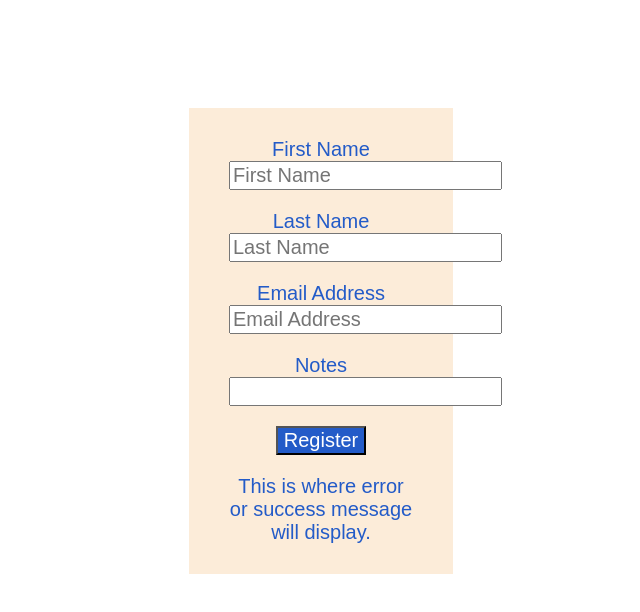
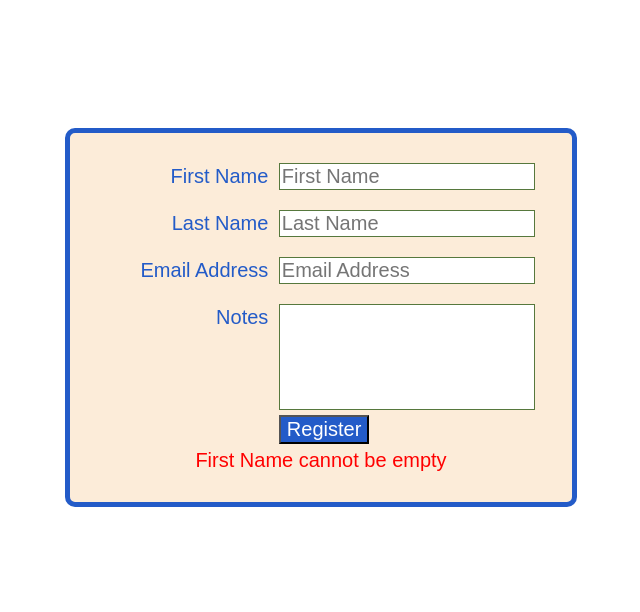
Before and after one commit to hyu2666/app-Haitong-Yu-hw3, a plain HTML site: page index.html in a window 1280 px wide. Both pictures are taken after a click on the button "Register". Shown: the whole page, without its empty margins (319-959 px from the left). Drawn offline with Linux system fonts and the light colour scheme.

Commit message:
finish coding

```diff
--- a/index.html
+++ b/index.html
@@ -3,45 +3,69 @@
 <head>
 <style>
 
-/*body {
-	padding: 100px 500px;
-	border-radius: 50px;
-	border: 10px;
-  border-color: rgb(35,91,200);
-}*/
-
-#outDiv {
-  padding: 100px 500px;
-  ackground-color: rgb(35,91,200);
+body {
+	/*padding: 100px 500px;*/
+	/*margin-left: 20%*/
+	margin: 10% 30% 30% 30%;
 }
 
-#Div {
+#outerDiv {
   background-color: rgb(252,236,217);
   padding: 30px 40px;
+	border:5px solid rgb(35,91,200);
+	border-radius: 10px;
   font-size: 20px;
   font-family: "arial";
   color: rgb(35,91,200);
   text-align: center;
-  /*border: 10px;*/
+}
+
+#leftDiv {
+	width: 38%;
+	text-align:right;
+	float:left;
+	display: inline;
+}
+#rightDiv {
+	width: 60%;
+	text-align:left;
+	float:right;
+	display: inline;
+}
+
+#bottomDiv {
+	display: inline-block;
+	text-align: center;
+	color: black;
+}
+#errorInfo {
+	text-align: center;
+}
+
+.input-label {
+	margin-bottom: 20px;
+	padding: 2px;
+}
+
+#errorInfo {
+	color: black;
+	text-align: center;
 }
 
 input {
-	/*padding: 10px;*/
-	/*width: 15%;*/
-	/*text-align: center;*/
   font-size: 20px;
-	/*border-radius: 10;*/
+  border:1px solid rgb(86,120,61);
+  margin-bottom: 20px;
 }
 button {
 	font-size: 20px;
 	background-color: rgb(35,91,200);
 	color: white;
-
+	align: center;
+	cursor: pointer;
 }
 input::-webkit-input-placeholder{
 	border-color: rgb(35,91,200);
-/*	border: 20px;
-  color:rgb(193,193,193);*/
 }
 input::-moz-placeholder{   /* Mozilla Firefox 19+ */
   color:rgb(193,193,193);
@@ -53,34 +77,95 @@ input:-ms-input-placeholder{  /* Internet Explorer 10-11 */
   color:rgb(193,193,193);
 }
 
+.invalid:-moz-placeholder { /* Mozilla Firefox 4 to 18 */
+    color: red;
+}
+
+.invalid::-moz-placeholder { /* Mozilla Firefox 19+ */
+    color: red;
+}
+
+input.invalid:-ms-input-placeholder{
+    color: red;
+}
+
+input.invalid::-webkit-input-placeholder {
+    color: red;
+}
+
+#noteInput {
+	resize: none;
+	font-size: 20px;
+	border:1px solid rgb(86,120,61);
+}
+
 </style>
 </head>
 <body>
+<div id="outerDiv">
+	<div style="display: inline-block;">
+		<div id="leftDiv">
+			<div class="input-label">First Name</div>
+			<div class="input-label">Last Name</div>
+			<div class="input-label">Email Address</div>
+			<div class="input-label">Notes</div>
+		</div>
 
-<div id="outDiv">
-	<div id="Div">
-  <span>First Name</span>
-  <input type="text" id="firstNameInput" class="inputBox" placeholder="First Name">
-  <p></p>
-  <span>Last Name</span>
-  <input type="text" id="lastNameInput" class="inputBox" placeholder="Last Name">
-  <p></p>
-  <span>Email Address</span>
-  <input type="text" id="emailInput" class="inputBox" placeholder="Email Address">
-  <p></p>
-  <span>Notes</span>
-  <input type="text" id="noteInput" class="inputBox" placeholder="">
-  <p></p>
-  <button>Register</button>
-  <p></p>
-  <span id="registerBut">This is where error or success message will display.</span>
+		<div id="rightDiv">
+			<input type="text" class="input-box" id="firstNameInput" placeholder="First Name" style="width:250px;">
+			<input type="text" class="input-box" id="lastNameInput" placeholder="Last Name" style="width:250px;">
+			<input type="text" class="input-box" id="emailInput" placeholder="Email Address" style="width:250px;">
+			<textarea type="text" class="input-box" id="noteInput" placeholder="" style="height:100px; width:250px;"></textarea>
+			<div>
+				<button id="registerBtn" onclick="checkValue()">Register</button>
+			</div>
+		</div>
+	</div>
+	<div id="bottomDiv">
+		  This is where error or success message will display.
+	</div>
 </div>
-</div>
-
-
 </body>
 
 <script>
+
+function checkValue() {
+	var firstNameInputValue = document.getElementById("firstNameInput").value;
+	var lastNameInputValue = document.getElementById("lastNameInput").value;
+	var emailInputValue = document.getElementById("emailInput").value;
+	var noteInputValue = document.getElementById("noteInput").value;
+	var errorValue = document.getElementById("bottomDiv").innerHTML;
+	var allPass = 1;
+	if("" === firstNameInputValue) {
+		// document.getElementById("firstNameInput").setAttribute("placeholder", "First Name cannot be empty");
+		// document.getElementById("firstNameInput").setAttribute("class", "invalid");
+		// allPass = 0;
+		document.getElementById("bottomDiv").innerHTML = "First Name cannot be empty";
+		document.getElementById("bottomDiv").style.color = "red";
+	} else if("" === lastNameInputValue) {
+		// document.getElementById("lastNameInput").setAttribute("placeholder", "Last Name cannot be empty");
+		// document.getElementById("lastNameInput").setAttribute("class", "invalid");
+		// allPass = 0;
+		document.getElementById("bottomDiv").innerHTML = "Last Name cannot be empty";
+		document.getElementById("bottomDiv").style.color = "red";
+	} else if("" === emailInputValue) {
+		// document.getElementById("emailInput").setAttribute("placeholder", "Email cannot be empty");
+		// document.getElementById("emailInput").setAttribute("class", "invalid");
+		// allPass = 0;
+		document.getElementById("bottomDiv").innerHTML = "Email cannot be empty";
+		document.getElementById("bottomDiv").style.color = "red";
+	} else if("" === noteInputValue) {
+		// document.getElementById("noteInput").setAttribute("placeholder", "Note cannot be empty");
+		// document.getElementById("noteInput").setAttribute("class", "invalid");
+		// allPass = 0;
+		document.getElementById("bottomDiv").innerHTML = "Note cannot be empty";
+		document.getElementById("bottomDiv").style.color = "red";
+	} else {
+		document.getElementById("bottomDiv").innerHTML = "Validation successful";
+		document.getElementById("bottomDiv").style.color = "green";
+	}
+
+}
 </script>
 
 </html>
```
Also changed, not shown: index0.html (added, +84 -0 lines).
